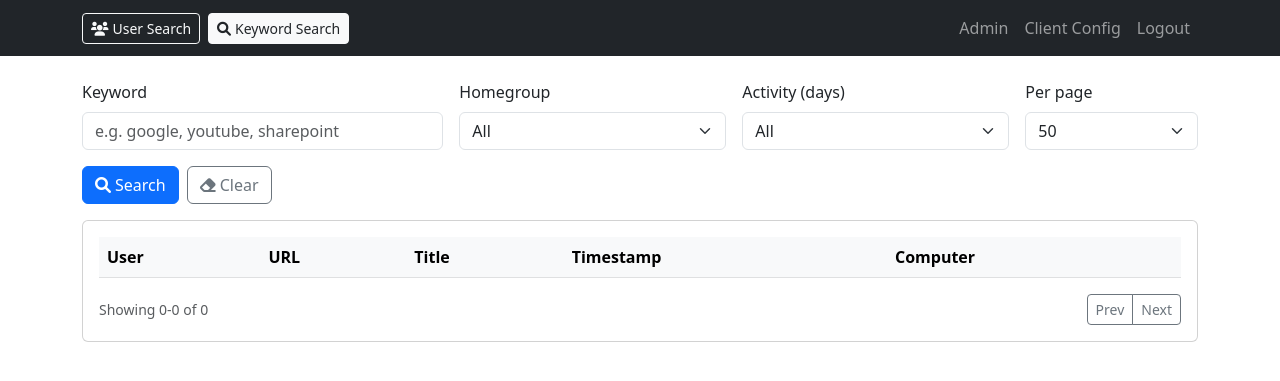
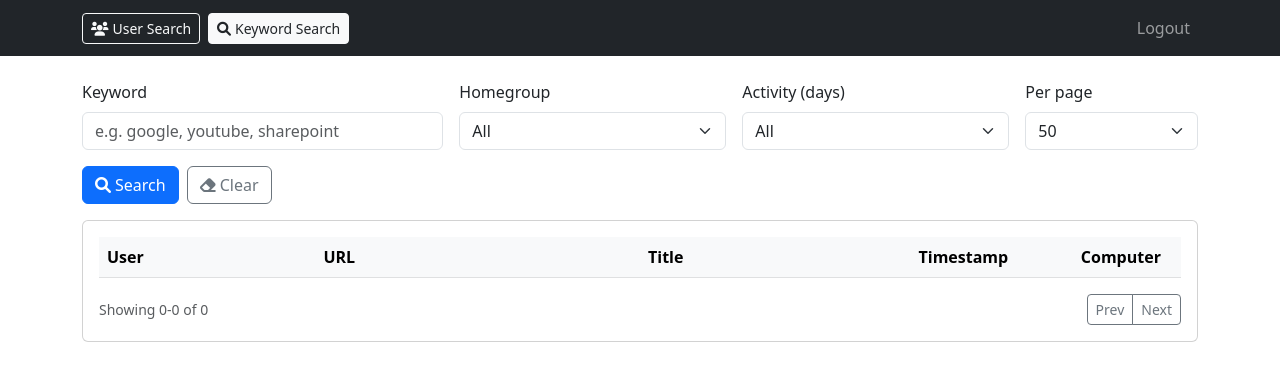
Before and after one commit to hefi46/BrowserReporterConsole, a FastAPI app: page /keyword-search in a window 1280 px wide. Shown: the top 381 px of the page. Run offline with FastAPI, Linux system fonts and the light colour scheme; the visitor is signed in with stand-in values (Sample User, id 1); data that the repository does not hold is empty; parts of the project's set-up code (start-up, migrations or seed data) failed here and were passed over; some libraries are stand-ins or nearby versions.

Commit message:
fix(ui): constrain table column widths and add role-based navigation
- Fix keyword search table extending across screen by constraining URL column width to 30% with ellipsis overflow
- Add role-based visibility for Admin and Client Config nav links across all dashboard pages
- Update CLAUDE.md with session notes about clear button functionality

🤖 Generated with [Claude Code](https://claude.com/claude-code)

Co-Authored-By: Claude <noreply@anthropic.com>

```diff
--- a/backend/templates/admin.html
+++ b/backend/templates/admin.html
@@ -23,8 +23,8 @@
                 <a class="btn btn-outline-light btn-sm" href="/keyword-search"><i class="fas fa-search me-1"></i>Keyword Search</a>
             </div>
             <div class="navbar-nav ms-auto d-flex align-items-center">
-                <a class="nav-link" href="/admin">Admin</a>
-                <a class="nav-link" href="/client-config">Client Config</a>
+                <a class="nav-link" href="/admin" id="adminLink" style="display: none;">Admin</a>
+                <a class="nav-link" href="/client-config" id="clientConfigLink" style="display: none;">Client Config</a>
                 <a class="nav-link" href="/logout">Logout</a>
             </div>
         </div>
--- a/backend/templates/keyword_search.html
+++ b/backend/templates/keyword_search.html
@@ -6,6 +6,20 @@
 	<title>Keyword Search</title>
 	<link href="https://cdn.jsdelivr.net/npm/bootstrap@5.3.0/dist/css/bootstrap.min.css" rel="stylesheet">
 	<link href="https://cdnjs.cloudflare.com/ajax/libs/font-awesome/6.0.0/css/all.min.css" rel="stylesheet">
+	<style>
+		.table th:nth-child(1), .table td:nth-child(1) { width: 20%; }
+		.table th:nth-child(2), .table td:nth-child(2) { width: 30%; max-width: 300px; }
+		.table th:nth-child(3), .table td:nth-child(3) { width: 25%; }
+		.table th:nth-child(4), .table td:nth-child(4) { width: 15%; }
+		.table th:nth-child(5), .table td:nth-child(5) { width: 10%; }
+		.table td:nth-child(2) a {
+			display: block;
+			overflow: hidden;
+			text-overflow: ellipsis;
+			white-space: nowrap;
+			max-width: 100%;
+		}
+	</style>
 </head>
 <body>
 	<nav class="navbar navbar-expand-lg navbar-dark bg-dark">
@@ -15,8 +29,8 @@
 				<a class="btn btn-light btn-sm text-dark" href="/keyword-search"><i class="fas fa-search me-1"></i>Keyword Search</a>
 			</div>
 			<div class="navbar-nav ms-auto d-flex align-items-center">
-				<a class="nav-link" href="/admin">Admin</a>
-				<a class="nav-link" href="/client-config">Client Config</a>
+				<a class="nav-link" href="/admin" id="adminLink" style="display: none;">Admin</a>
+				<a class="nav-link" href="/client-config" id="clientConfigLink" style="display: none;">Client Config</a>
 				<a class="nav-link" href="/logout">Logout</a>
 			</div>
 		</div>
@@ -85,6 +99,20 @@
 
 	<script>
 		let page = 1, pageSize = 50, total = 0;
+		async function checkUserRole() {
+			try {
+				const r = await fetch('/api/auth/user');
+				if (r.ok) {
+					const user = await r.json();
+					if (user.role === 'admin') {
+						document.getElementById('adminLink').style.display = '';
+						document.getElementById('clientConfigLink').style.display = '';
+					}
+				}
+			} catch (e) {
+				console.error('Failed to check user role:', e);
+			}
+		}
 		async function loadHGs() {
 			const r = await fetch('/api/meta/homegroups');
 			const j = r.ok ? await r.json() : { homegroups: [] };
@@ -125,7 +153,7 @@
 		document.getElementById('prev').addEventListener('click', () => { if (page>1) { page--; search(); } });
 		document.getElementById('next').addEventListener('click', () => { const max = Math.ceil(total/pageSize); if (page<max) { page++; search(); } });
 		document.getElementById('pp').addEventListener('change', () => { page = 1; pageSize = parseInt(document.getElementById('pp').value); search(); });
-		window.addEventListener('load', async () => { await loadHGs(); });
+		window.addEventListener('load', async () => { await checkUserRole(); await loadHGs(); });
 	</script>
 </body>
 </html>
```
Also changed, not shown: CLAUDE.md (+6 -1 lines), backend/templates/dashboard2.html (+17 -3 lines).
